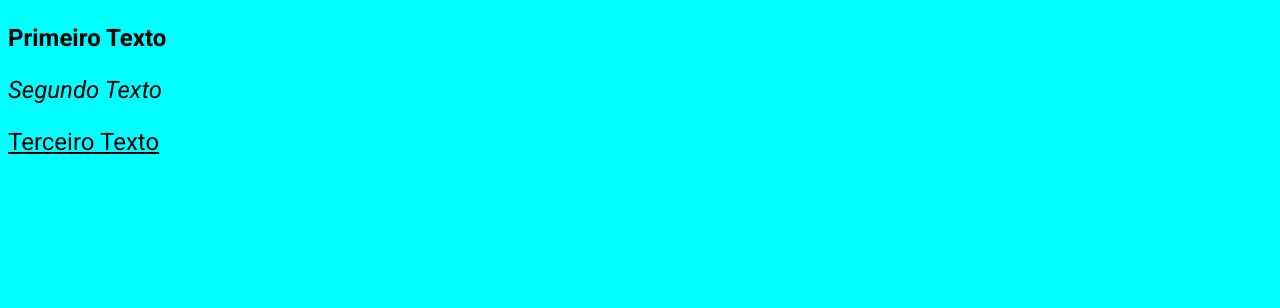
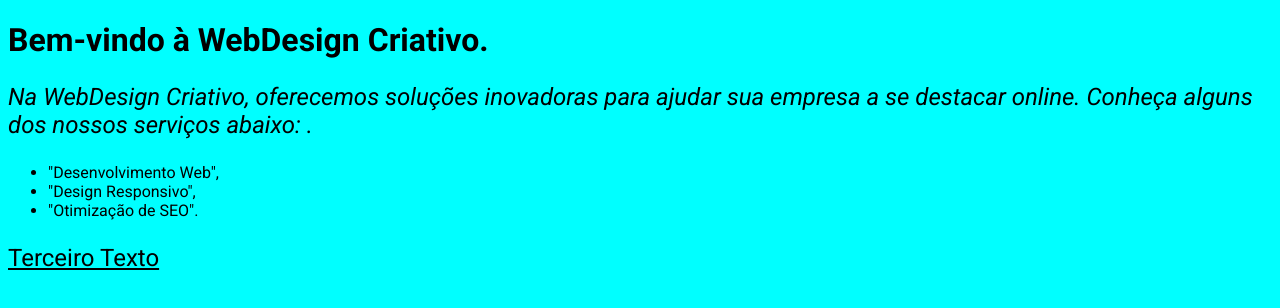
Before and after one commit to Andre-Macedo/boasvindas, a plain HTML site: page index.html in a window 1280 px wide. Drawn offline with Linux system fonts and the light colour scheme.

Commit message:
changes: index.html

```diff
--- a/index.html
+++ b/index.html
@@ -3,7 +3,8 @@
 <head>
     <meta charset="UTF-8">
     <meta name="viewport" content="width=device-width, initial-scale=1.0">
-    <title>Boas Vindas</title>
+    <title>Bem-vindo à
+        WebDesign Criativo.</title>
     <link rel="stylesheet" href="./css/style.css">
     <link rel="preconnect" href="https://fonts.googleapis.com">
     <link rel="preconnect" href="https://fonts.gstatic.com" crossorigin>
@@ -11,9 +12,18 @@
 
 </head>
 <body>
-    <p id="primeiro_txt" class="texto__primeiro">Primeiro Texto</p>
-    <p id="segundo_txt" class="texto__segundo">Segundo Texto</p>
-    <p id="terceiro_txt" class="texto__terceiro">Terceiro Texto</p>
+    <h1 id="primeiro_txt" class="texto__primeiro">Bem-vindo à WebDesign
+        Criativo.</h1>
+    <p id="segundo_txt" class="texto__segundo">Na WebDesign Criativo, oferecemos soluções inovadoras
+        para ajudar sua empresa a se destacar online. Conheça alguns dos
+        nossos serviços abaixo: .</p>
+    <ul>
+        <li>"Desenvolvimento Web",</li>
+        <li>"Design
+            Responsivo",</li>
+        <li>"Otimização de SEO".</li>
+    </ul>
+        <p id="terceiro_txt" class="texto__terceiro">Terceiro Texto</p>
     <nav>
 
     </nav>
```
